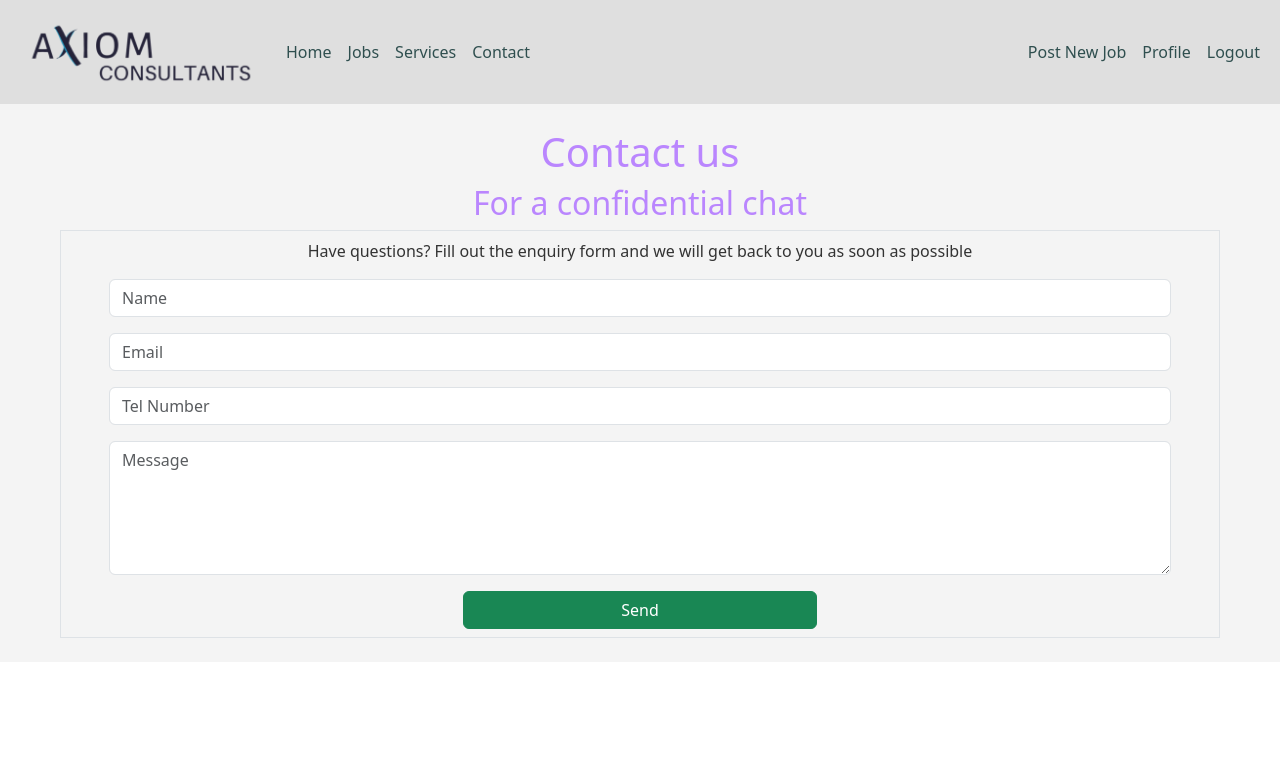
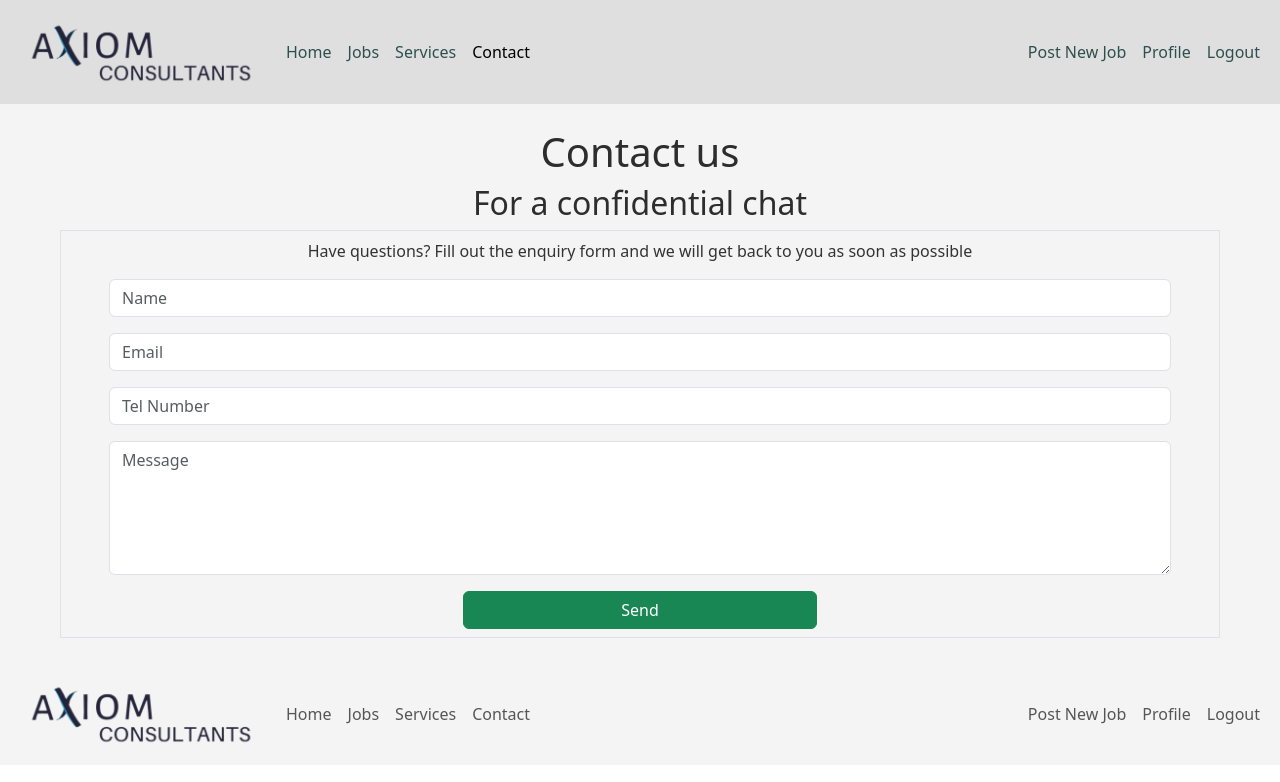
Before and after one commit to steve-doc/axiom-live, a Django app: page /contact/ in a window 1280 px wide. Shown: the top 782 px of the page. Run offline with Django 4.2, Linux system fonts and the light colour scheme; a user stored in the database is signed in; some libraries are stand-ins or nearby versions.

Commit message:
added active nav throughout template

```diff
--- a/axiom/settings.py
+++ b/axiom/settings.py
@@ -30,7 +30,7 @@ SECRET_KEY = os.environ.get('SECRET_KEY')
 
 
 # SECURITY WARNING: don't run with debug turned on in production!
-DEBUG = False
+DEBUG = True
 
 ALLOWED_HOSTS = [
     '8000-stevedoc-axiom-zkonjehgcr7.ws-eu105.gitpod.io',
--- a/jobs/static/jobs/css/style.css
+++ b/jobs/static/jobs/css/style.css
@@ -1,7 +1,7 @@
 
 :root {
   --main-icon-color: orange;
-  --heading-color:#ba86fe;
+  --heading-color: rgb(45, 45, 45);
 }
 
 html {
@@ -35,6 +35,11 @@ body {
     /* background-color: red; */
   }
 
+  .nav-link.active {
+    color: Black !important;
+    font-weight: 500 !important;
+  }
+
   .site-header .navbar-nav .nav-link {
     color: darkslategray;
   }
@@ -43,9 +48,10 @@ body {
     color: rgb(26, 44, 44);
   }
 
-  .site-header .navbar-nav .nav-link.active {
+  .site-header .navbar-nav {
     font-weight: 500;
   }
+
 
   .page-heading {
     margin: 2rem 0;
--- a/jobs/templates/jobs/base.html
+++ b/jobs/templates/jobs/base.html
@@ -25,6 +25,65 @@
   <body>
     <header class="site-header">
       <!-- <nav class="navbar navbar-expand-md bg-dark border-bottom border-body" data-bs-theme="dark"> -->
+      <nav class="navbar navbar-expand-lg">
+        <div class="container-fluid">
+          <a class="navbar-brand mr-4" href="{% url 'jobs-home' %}"
+            ><img src="{% static 'media/axiom_logo_no_bg.webp' %}" alt="axiom logo" width="250px"
+          /></a>
+          <button
+            class="navbar-toggler"
+            type="button"
+            data-bs-toggle="collapse"
+            data-bs-target="#navbarToggle"
+            aria-controls="navbarToggle"
+            aria-expanded="false"
+            aria-label="Toggle navigation"
+          >
+            <span class="navbar-toggler-icon"></span>
+          </button>
+          <div class="collapse navbar-collapse" id="navbarToggle">
+            <div class="navbar-nav me-auto">
+              <a class="nav-item nav-link {% block nav_home%}{% endblock %}" href="{% url 'jobs-home' %}">Home</a>
+              <a class="nav-item nav-link {% block nav_postings%}{% endblock %}" href="{% url 'jobs-postings' %}"
+                >Jobs</a
+              >
+              <a class="nav-item nav-link {% block nav_services%}{% endblock %}" href="{% url 'jobs-services' %}"
+                >Services</a
+              >
+              <a class="nav-item nav-link {% block nav_contact%}{% endblock %}" href="{% url 'jobs-contact' %}"
+                >Contact</a
+              >
+            </div>
+            <!-- Navbar Right Side -->
+            <div class="navbar-nav">
+              {% if user.is_authenticated %}
+              {% if user.is_staff %}
+                <a class="nav-item nav-link" href="{% url 'job-create' %}"
+                >Post New Job</a>
+              {% endif %}
+              <a class="nav-item nav-link" href="{% url 'profile' %}"
+                >Profile</a
+              >
+              <a class="nav-item nav-link" href="{% url 'logout' %}">Logout</a>
+              {% else %}
+              <a class="nav-item nav-link" href="{% url 'login' %}">Login</a>
+              <a class="nav-item nav-link" href="{% url 'register' %}"
+                >Register</a
+              >
+              {% endif %}
+            </div>
+          </div>
+        </div>
+      </nav>
+    </header>
+
+    <main role="main" class="">
+      {% if messages %} {% for message in messages %}
+      <div class="alert alert-{{ message.tags }} text-center">{{ message }}</div>
+      {% endfor %} {% endif %} {% block content %}{% endblock %}
+    </main>
+
+    <footer>
       <nav class="navbar navbar-expand-lg">
         <div class="container-fluid">
           <a class="navbar-brand mr-4" href="{% url 'jobs-home' %}"
@@ -75,16 +134,6 @@
           </div>
         </div>
       </nav>
-    </header>
-
-    <main role="main" class="">
-      {% if messages %} {% for message in messages %}
-      <div class="alert alert-{{ message.tags }} text-center">{{ message }}</div>
-      {% endfor %} {% endif %} {% block content %}{% endblock %}
-    </main>
-
-    <footer>
-
     </footer>
 
     <script
--- a/jobs/templates/jobs/contact.html
+++ b/jobs/templates/jobs/contact.html
@@ -1,6 +1,6 @@
 {% extends "jobs/base.html" %}
 {% load static %}
-
+{% block nav_contact%}active{% endblock %}
 {% block content %}
 
    <section class="container-fluid py-4" id="contact">
--- a/jobs/templates/jobs/home.html
+++ b/jobs/templates/jobs/home.html
@@ -1,4 +1,7 @@
-{% extends "jobs/base.html" %} {% load static %}{% block content %}
+{% extends "jobs/base.html" %}
+{% load static %}
+{% block nav_home%}active{% endblock %}
+{% block content %}
 
 <section class="home-hero container-fluid bglight p-5">
   <div class="home-hero-title-cont row justify-content-center">
--- a/jobs/templates/jobs/postings.html
+++ b/jobs/templates/jobs/postings.html
@@ -1,5 +1,8 @@
 {% extends "jobs/base.html" %}
+{% block nav_postings%}active{% endblock %}
 {% block content %}
+
+
 
 <section class="home-hero container-fluid bglight p-5 mb-5">
   <div class="home-hero-title-cont row justify-content-center">
--- a/jobs/templates/jobs/services.html
+++ b/jobs/templates/jobs/services.html
@@ -1,5 +1,6 @@
 {% extends "jobs/base.html" %}
 {% load static %}
+{% block nav_services%}active{% endblock %}
 {% block content %}
 
 <section class="home-hero container-fluid bglight p-5">
```
